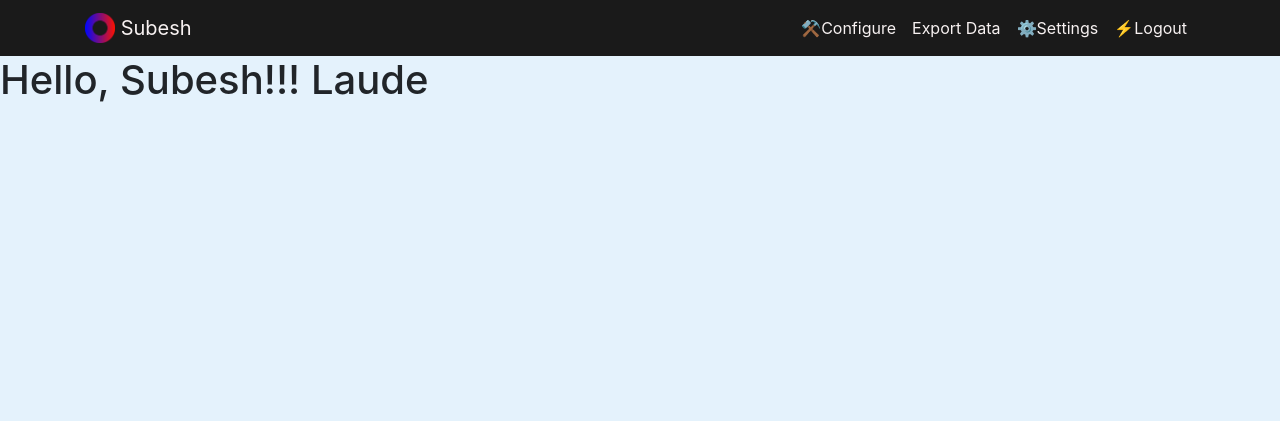
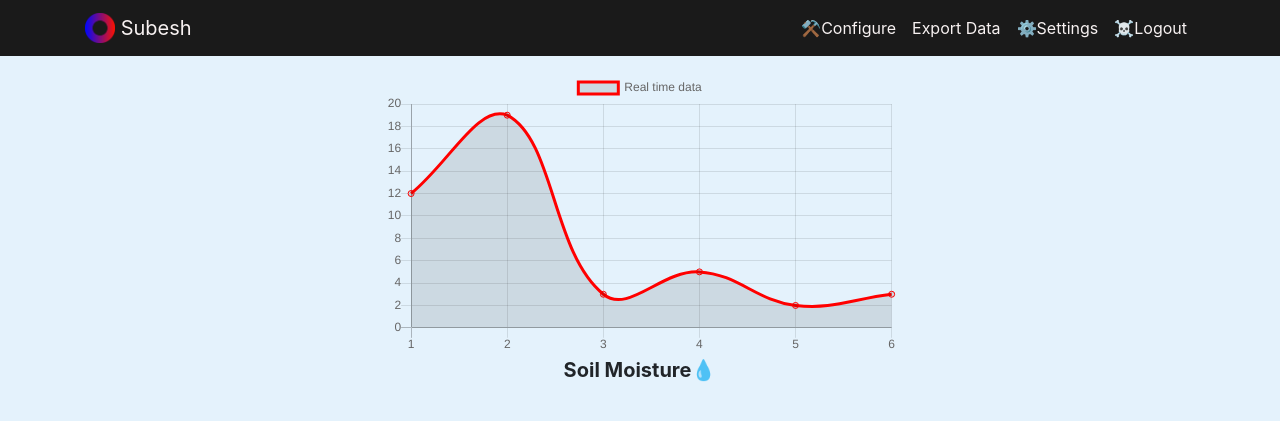
Before and after one commit to Gonelastvirus/iotag-django, a Django app: page / in a window 1280 px wide. Shown: the top 421 px of the page. Run offline with Django 4.2, Linux system fonts and the light colour scheme; a user stored in the database is signed in; some libraries are stand-ins or nearby versions.

Commit message:
graph added on login

```diff
--- a/accounts/views.py
+++ b/accounts/views.py
@@ -26,8 +26,10 @@ def register(request):
         email=request.POST.get("email")
         password=request.POST.get("password")
         confirm_password=request.POST.get("confirm_password")
-        print(first_name)
         if password==confirm_password:
+            if len(password)<8:
+                messages.info(request,"Password must be 8 or more character long",'register.html')
+                return redirect('register')
             if User.objects.filter(username=username).exists():
                 messages.info(request,"Username is taken",'register.html')
                 return redirect('register')
--- a/templates/home.html
+++ b/templates/home.html
@@ -4,7 +4,42 @@
 
 {% if user.is_authenticated %}
  <!-- if user is login plot its data the aunthetic user code goes here-->
- <h1>Hello, {{user.first_name}}!!! Laude</h1>
+ <div class="row justify-content-center my-3">
+    <div class="col-5">
+        <div style="max-width: 900px; max-height: 500px;">
+            <canvas id="myChart" width="900" height="500"></canvas>
+        </div>
+    </div>
+        <div class="col-md-9 text-center">
+          <h5 id="hometext" class="font-weight-bold">Soil Moisture💧</h5>
+        </div>
+  </div>
+ <script>
+    var dataObj={
+        type: 'line',
+        data: {
+            labels: [1,2,3,4,5,6],
+            datasets: [{
+                label: 'Real time data',
+                borderColor:'red',
+                data: [12, 19, 3, 5, 2, 3],
+            }]
+        },
+        options: {
+            scales: {
+                yAxes: [{
+                    ticks: {
+                        beginAtZero: true
+                    }
+                }]
+            }
+        }
+    }
+    var ctx = document.getElementById('myChart').getContext('2d');
+    window.myLine = new Chart(ctx,dataObj );
+    </script>
+
+<!-- ----------------------------------------------------------------------->
 {% else %}
 <div class="row justify-content-center my-3">
     <div class="col-5">
--- a/templates/index.html
+++ b/templates/index.html
@@ -39,14 +39,14 @@
       <a class="nav-link" href="{% url 'setting'%}"  style="color:#f7f1f1">⚙Settings</a>
     </li>
     <li class="nav-item">
-    <a class="nav-link" href="{% url 'logout' %}"  style="color: #f7f1f1">⚡Logout</a>
+    <a class="nav-link" href="{% url 'logout' %}"  style="color: #f7f1f1">☠Logout</a>
     </li>
     {% else %}
     <li class="nav-item">
-      <a class="nav-link" href="{% url 'login' %}"  style="color:	#f7f1f1"></i>⚡Login</a>
+      <a class="nav-link" href="{% url 'login' %}"  style="color:	#f7f1f1"></i>ϟLogin</a>
     </li>
     <li class="nav-item">
-      <a class="nav-link" href="{% url 'register' %}"  style="color: #f7f1f1">®️Register</a>
+      <a class="nav-link" href="{% url 'register' %}"  style="color: #f7f1f1">✶Register</a>
     </li>
     {% endif %}
   </ul>
```
Also changed, not shown: db.sqlite3.
